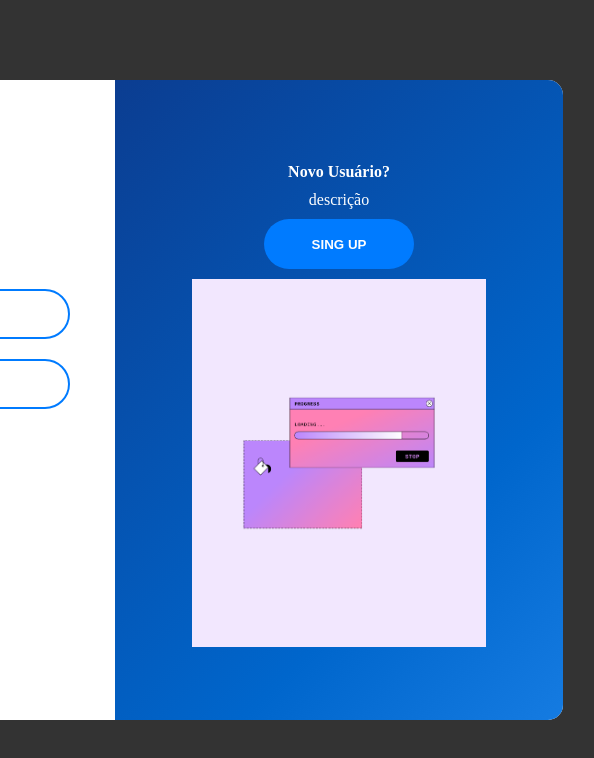
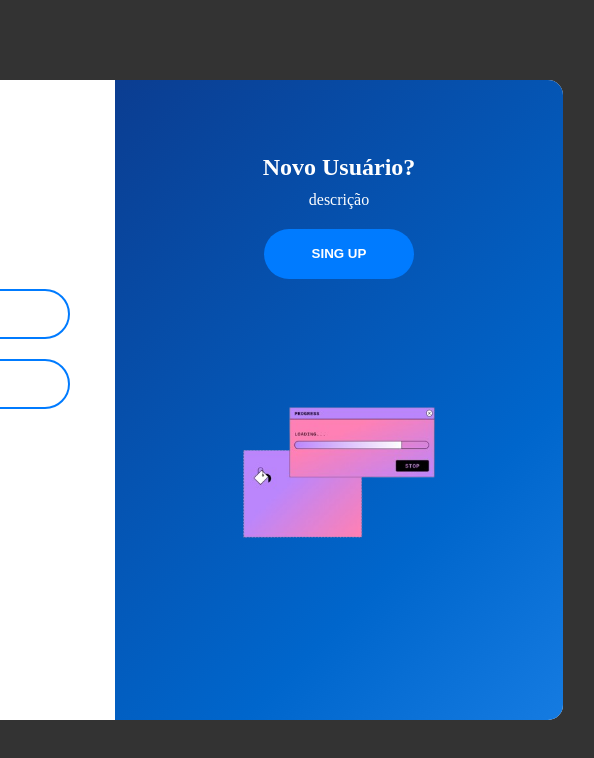
Before and after one commit to MayconPereira0/Projeto-cadastro, a plain HTML site: page index.html in a window 1280 px wide. Shown: the full height of the page, 525-1119 px from the left. Drawn offline with Linux system fonts and the light colour scheme.

Commit message:
enviando

```diff
--- a/index.html
+++ b/index.html
@@ -73,7 +73,7 @@
                         <i class="fab fa-apple"></i>
                     </a>
                 </div>
-                <p class="account-text">Já possui uma conta? <a href="#" id="sign-up-btn2">Entrar</a></p>
+                <p class="account-text">Já possui uma conta? <a href="" id="sign-up-btn2">Entrar</a></p>
             </form>
         </div>
         <div class="painel-container">
@@ -83,7 +83,7 @@
                     <p>descrição</p>
                     <button class="btn" id="sign-in-btn">Sing in</button>
                 </div>
-                <img src="/assets/Purple and Pink Flat Color UI Login Page Simple Desktop UI Prototype.png" alt="" class="image">
+                <img src="/assets/Purple_and_Pink_Flat_Color_UI_Login_Page_Simple_Desktop_UI_Prototype-removebg-preview.png" alt="" class="image">
             </div>
             <div class="painel right-painel">
                 <div class="content">
@@ -91,7 +91,7 @@
                     <p>descrição</p>
                     <button class="btn" id="sign-up-btn">Sing up</button>
                 </div>
-                <img src="/assets/Purple and Pink Flat Color UI Login Page Simple Desktop UI Prototype (1).png" alt="" class="image">
+                <img src="/assets/Purple_and_Pink_Flat_Color_UI_Login_Page_Simple_Desktop_UI_Prototype__1_-removebg-preview.png" alt="" class="image">
             </div>
         </div>
     </div>
--- a/style.css
+++ b/style.css
@@ -185,11 +185,12 @@ a {
 }
 
 .painel h3 {
+    margin-top: 10px;
     font-size: 24px;
     font-weight: 600;
 }
 
-.painel h3 {
+.painel p {
     font-size: 16px;
     padding: 10px 0;
 }
```
Also changed, not shown: assets/Purple and Pink Flat Color UI Login Page Simple Desktop UI Prototype (1).png (deleted), assets/Purple and Pink Flat Color UI Login Page Simple Desktop UI Prototype.png (deleted), assets/Purple_and_Pink_Flat_Color_UI_Login_Page_Simple_Desktop_UI_Prototype-removebg-preview.png (added), assets/Purple_and_Pink_Flat_Color_UI_Login_Page_Simple_Desktop_UI_Prototype__1_-removebg-preview.png (added).
